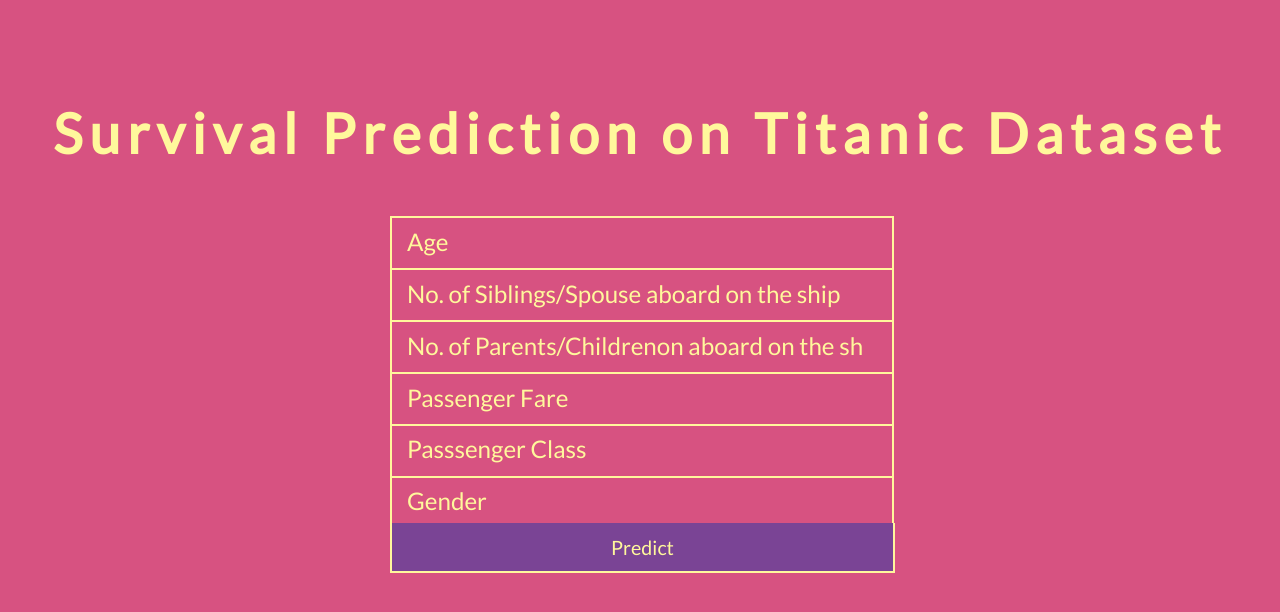
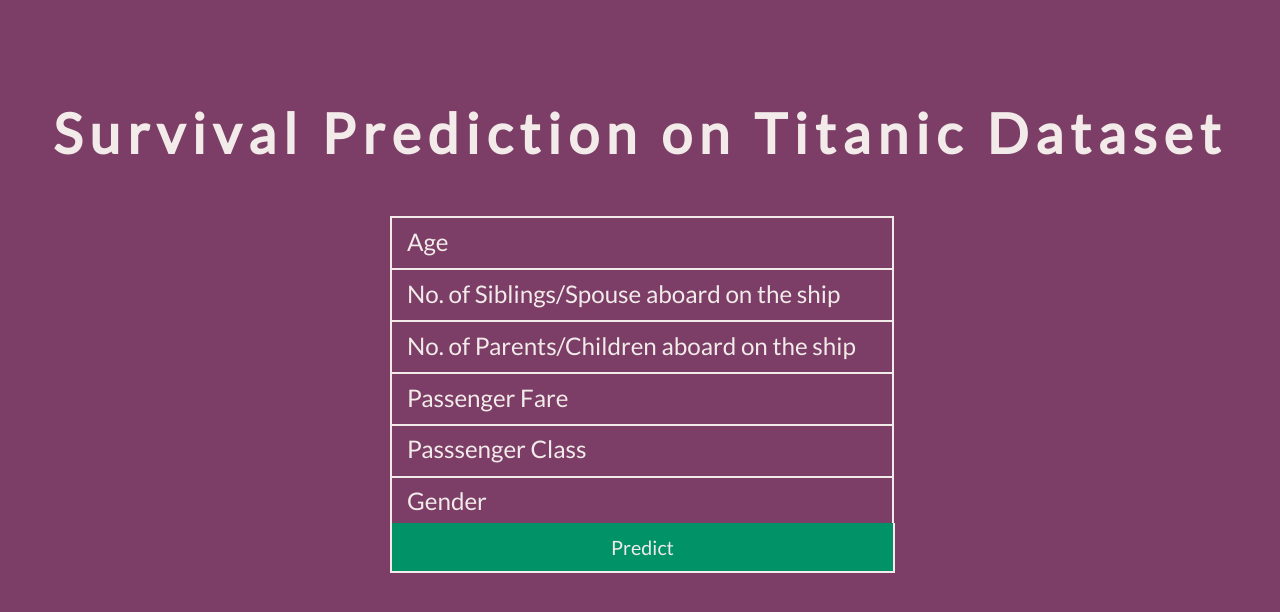
Before and after one commit to shiv0112/titanic-survivial-prediction, a Flask app: page / in a window 1280 px wide. Shown: the top 612 px of the page. Run offline with Flask 2, Linux system fonts and the light colour scheme.

```diff
--- a/static/style.css
+++ b/static/style.css
@@ -1,83 +1,83 @@
 @import url(https://fonts.googleapis.com/css?family=Lato:100,300,400);
 
 input::-webkit-input-placeholder, textarea::-webkit-input-placeholder {
-  color: #FFF89C;
+  color: #F2EBE9;
   font-size: 1.23em;
 }
 
 input:focus::-webkit-input-placeholder, textarea:focus::-webkit-input-placeholder {
-  color: #FFF89C;
+  color: #F2EBE9;
 }
 
 input::-moz-placeholder, textarea::-moz-placeholder {
-  color: #FFF89C;
+  color: #F2EBE9;
   font-size: 1.23em;
 }
 
 input:focus::-moz-placeholder, textarea:focus::-moz-placeholder {
-  color: #FFF89C;
+  color: #F2EBE9;
 }
 
 input::placeholder, textarea::placeholder {
-  color: #FFF89C;
+  color: #F2EBE9;
   font-size: 1.23em;
 }
 
 input:focus::placeholder, textarea::focus:placeholder {
-  color: #FFF89C;
+  color: #F2EBE9;
 }
 
 input::-ms-placeholder, textarea::-ms-placeholder {
-  color: #FFF89C;
+  color: #F2EBE9;
   font-size: 1.23em;
 }
 
 input:focus::-ms-placeholder, textarea:focus::-ms-placeholder {
-  color: #FFF89C;
+  color: #F2EBE9;
 }
 
 /* on hover placeholder */
 
 input:hover::-webkit-input-placeholder, textarea:hover::-webkit-input-placeholder {
-  color: #D75281;
+  color: #7C3E66;
   font-size: 1.23em;
 }
 
 input:hover:focus::-webkit-input-placeholder, textarea:hover:focus::-webkit-input-placeholder {
-  color: #FFF89C;
+  color: #F2EBE9;
 }
 
 input:hover::-moz-placeholder, textarea:hover::-moz-placeholder {
-  color: #D75281;
+  color: #7C3E66;
   font-size: 1.23em;
 }
 
 input:hover:focus::-moz-placeholder, textarea:hover:focus::-moz-placeholder {
-  color: #FFF89C;
+  color: #F2EBE9;
 }
 
 input:hover::placeholder, textarea:hover::placeholder {
-  color: #D75281;
+  color: #7C3E66;
   font-size: 1.23em;
 }
 
 input:hover:focus::placeholder, textarea:hover:focus::placeholder {
-  color: #FFF89C;
+  color: #F2EBE9;
 }
 
 input:hover::placeholder, textarea:hover::placeholder {
-  color: #D75281;
+  color: #7C3E66;
   font-size: 1.23em;
 }
 
 input:hover:focus::-ms-placeholder, textarea:hover::focus:-ms-placeholder {
-  color: #FFF89C;
+  color: #F2EBE9;
 }
 
 body {
   font-family: 'Lato', sans-serif;
-  background: #D75281;
-  color: #FFF89C;
+  background: #7C3E66;
+  color: #F2EBE9;
 }
 
 header {
@@ -103,9 +103,9 @@ input {
 
   background: transparent;
   outline: none;
-  color: #FFF89C;
+  color: #F2EBE9;
 
-  border: solid 2.5px #FFF89C;
+  border: solid 2.5px #F2EBE9;
   border-bottom: none;
 
   transition: all 0.3s ease-in-out;
@@ -115,8 +115,8 @@ input {
 }
 
 input:hover {
-  background: #FFF89C;
-  color: #D75281;
+  background: #F2EBE9;
+  color: #7C3E66;
 }
 
 textarea {
@@ -133,7 +133,7 @@ textarea {
   font-family: 'Lato', sans-serif;
   font-size: 1.23em;
 
-  border: solid 2.5px #FFF89C;
+  border: solid 2.5px #F2EBE9;
 
   transition: all 0.3s ease-in-out;
   -webkit-transition: all 0.3s ease-in-out;
@@ -142,8 +142,8 @@ textarea {
 }
 
 textarea:hover {
-  background: #FFF89C;
-  color: #D75281;
+  background: #F2EBE9;
+  color: #7C3E66;
 }
 
 #submit {
@@ -154,16 +154,17 @@ textarea:hover {
 
   font-family: 'Lato', sans-serif;
   font-size: 1.23em;
-  background-color: #7A4495;
-  color: #FFF89C;
+  background-color: #019267;
+  color: #F2EBE9;
 
   outline:none;
   cursor: pointer;
 
-  border: solid 2.5px #FFF89C;
+  border: solid 2.5px #F2EBE9;
   border-top: none;
 }
 
 #submit:hover {
-  background-color: #5d04a1;
+  background-color: #F2EBE9;
+  color: #7C3E66;
 }
--- a/templates/index.html
+++ b/templates/index.html
@@ -13,7 +13,7 @@
 <form id="form" class="topBefore" action="/predict" method="POST">
   <input type="number" step="0.0001" name="age" placeholder="Age">
   <input type="number" step="0.0001" name="sibsp" placeholder="No. of Siblings/Spouse aboard on the ship">
-  <input type="number" step="0.0001" name="parch" placeholder="No. of Parents/Childrenon aboard on the ship">
+  <input type="number" step="0.0001" name="parch" placeholder="No. of Parents/Children aboard on the ship">
   <input type="number" step="0.0001" name="fare" placeholder="Passenger Fare">
 
   <input list="p" name="pclass" placeholder="Passsenger Class">
```
Also changed, not shown: static/final.css (+7 -7 lines).
